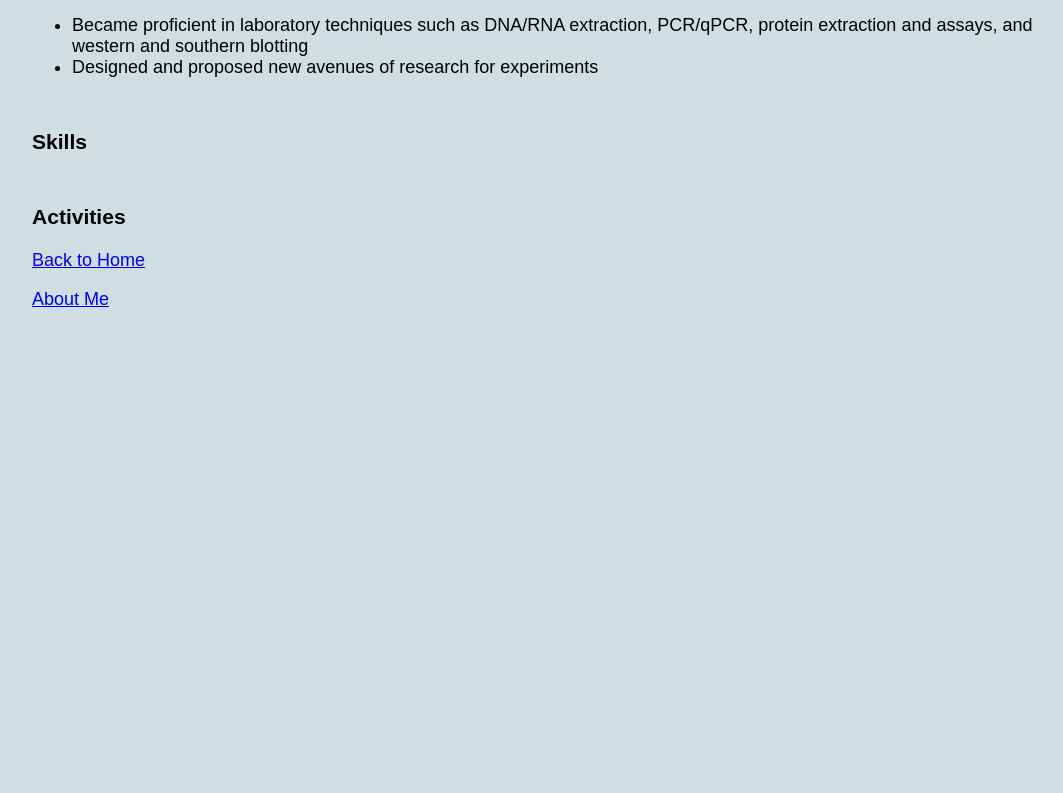
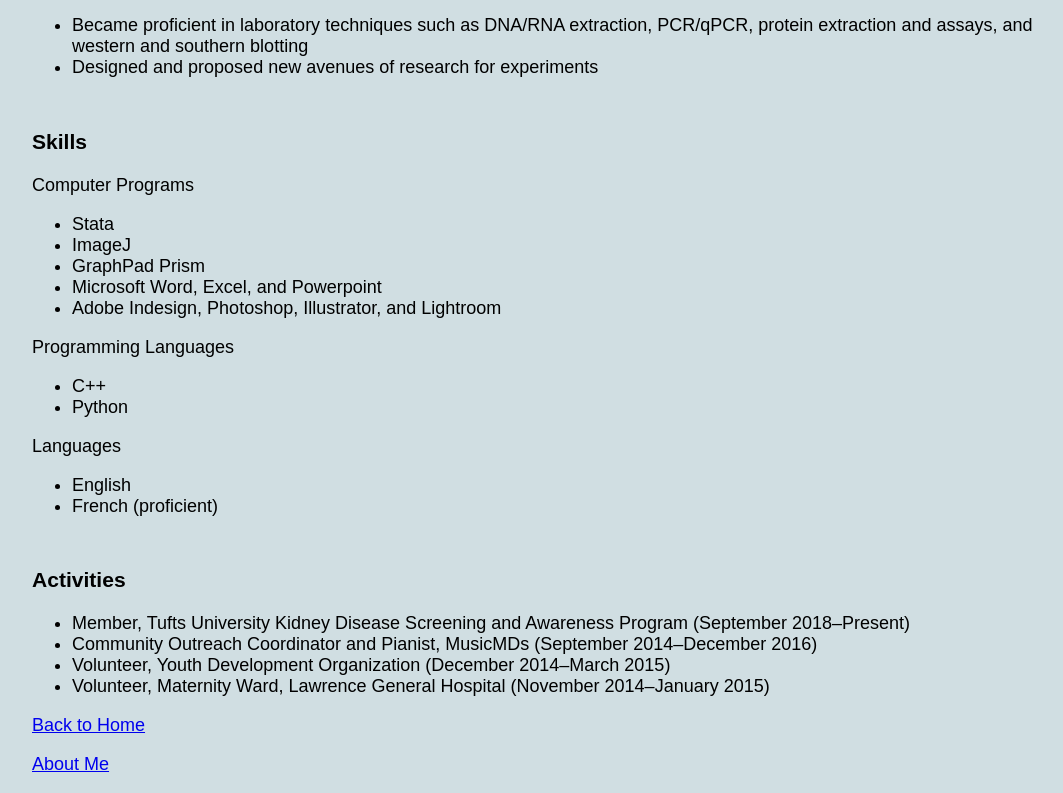
Before and after one commit to sitararao/sitararao.github.io, a plain HTML site: page resume.html in a window 1280 px wide. Shown: the part 1011-1804 px from the top of the page, without its empty margins (76-1139 px from the left). Before the commit the page ends 1339 px from the top, so only its background shows below. Drawn offline with Linux system fonts and the light colour scheme.

Commit message:
added skills and activities

```diff
--- a/resume.html
+++ b/resume.html
@@ -18,7 +18,7 @@
         <p>Tufts University
             <br>&emsp;September 2016–Present
             <br>&emsp;Major: Biology
-            <br>&emsp;GPA: 3.84 (4.00 scale)
+            <br>&emsp;GPA: 3.84 (4.00 scale), Dean's List
         </p>
 
         <p>Phillips Academy Andover
@@ -77,8 +77,40 @@
 
         <h3>Skills</h3>
 
+        <p>Computer Programs
+        <ul>
+            <li>Stata</li>
+            <li>ImageJ</li>
+            <li>GraphPad Prism</li>
+            <li>Microsoft Word, Excel, and Powerpoint</li>
+            <li>Adobe Indesign, Photoshop, Illustrator, and Lightroom</li>
+        </ul>
+        </p>
+
+        <p>Programming Languages
+        <ul>
+            <li>C++</li>
+            <li>Python</li>
+        </ul>
+        </p>
+
+        <p>Languages
+        <ul>
+            <li>English</li>
+            <li>French (proficient)</li>
+        </ul>
+        </p>
+
+
 
         <h3>Activities</h3>
+
+        <ul>
+            <li>Member, Tufts University Kidney Disease Screening and Awareness Program (September 2018–Present)</li>
+            <li>Community Outreach Coordinator and Pianist, MusicMDs (September 2014–December 2016)</li>
+            <li>Volunteer, Youth Development Organization (December 2014–March 2015)</li>
+            <li>Volunteer, Maternity Ward, Lawrence General Hospital (November 2014–January 2015)</li>
+        </ul>
 
 
         <p><a href="index.html">Back to Home</a></p>
```
